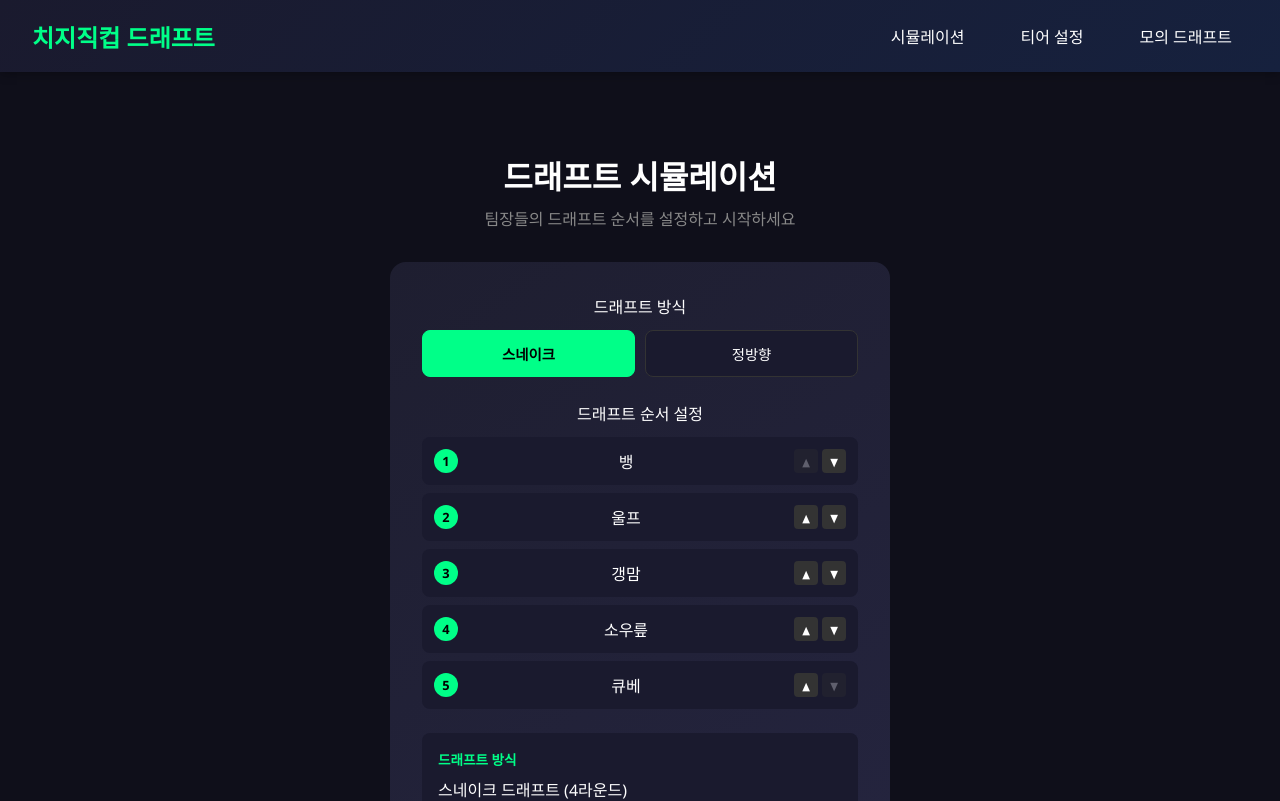
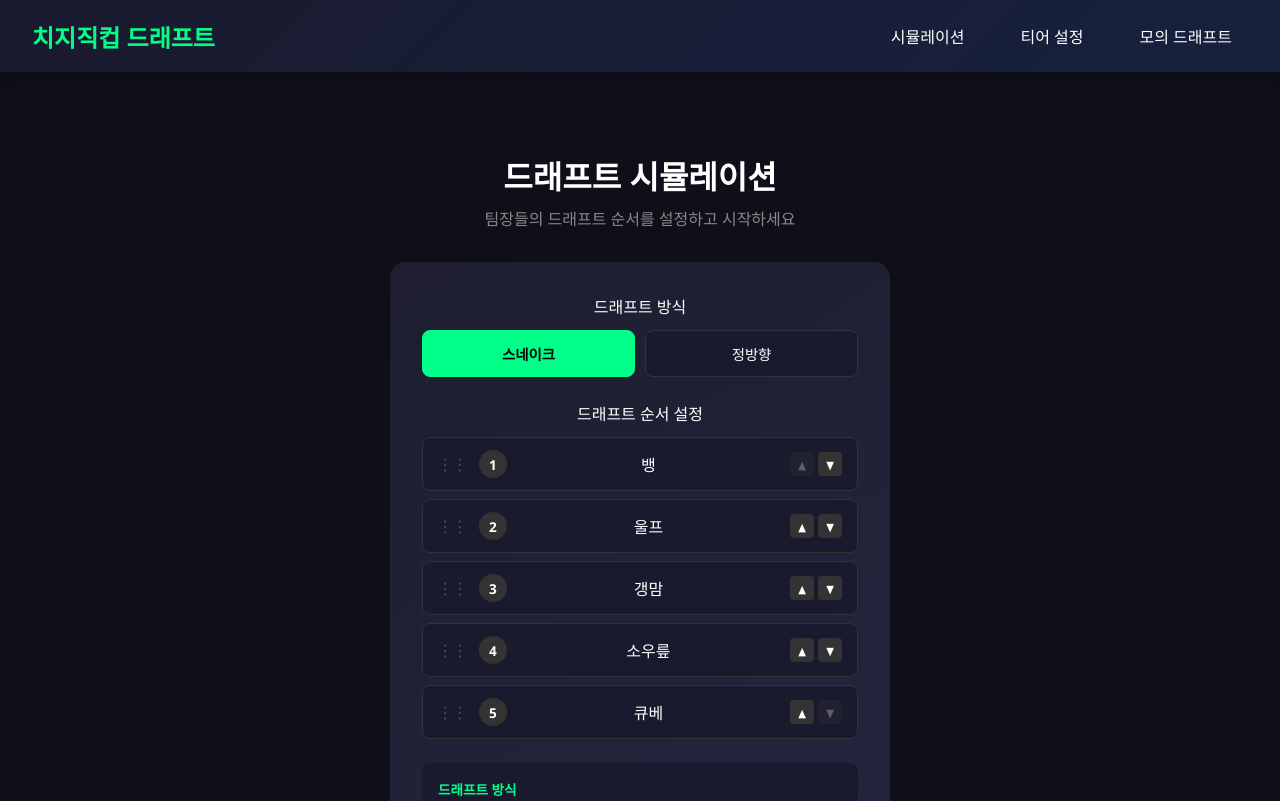
Before and after one commit to czcp-drf/chzzkcup-draft-sim, a React (Create React App) app: page / in a window 1280 px wide. Shown: the top 801 px of the page. Built offline with nearby package versions, Linux system fonts and the light colour scheme.

Commit message:
드래프트 순서 드래그 가능하게 수정

```diff
--- a/src/pages/MockDraft.css
+++ b/src/pages/MockDraft.css
@@ -87,6 +87,77 @@
   border-radius: 8px;
   border: 1px solid #333;
   transition: all 0.2s ease;
+}
+
+.captain-order-item {
+  display: flex;
+  align-items: center;
+  gap: 12px;
+  padding: 12px 15px;
+  background: #1a1a2e;
+  border-radius: 8px;
+  border: 1px solid #333;
+  cursor: grab;
+  transition: all 0.2s ease;
+}
+
+.captain-order-item:hover {
+  border-color: #00ff88;
+  background: #1f1f3a;
+}
+
+.captain-order-item:active {
+  cursor: grabbing;
+}
+
+.captain-order-item.dragging {
+  opacity: 0.5;
+  border-color: #00ff88;
+}
+
+.captain-order-item.is-user {
+  border-color: #00ff88;
+  background: #1a2a1e;
+}
+
+.captain-order-item .drag-handle {
+  color: #555;
+  font-size: 1rem;
+  cursor: grab;
+  user-select: none;
+}
+
+.captain-order-item:hover .drag-handle {
+  color: #00ff88;
+}
+
+.captain-order-item .order-number {
+  display: inline-flex;
+  align-items: center;
+  justify-content: center;
+  width: 28px;
+  height: 28px;
+  background: #333;
+  color: #fff;
+  border-radius: 50%;
+  font-weight: bold;
+  font-size: 0.85rem;
+}
+
+.captain-order-item .captain-name {
+  flex: 1;
+  color: #fff;
+  font-weight: 500;
+}
+
+.captain-order-item .user-badge {
+  margin-left: 8px;
+  padding: 2px 6px;
+  background: #00ff88;
+  color: #000;
+  border-radius: 4px;
+  font-size: 0.7rem;
+  font-weight: bold;
 }
 
 .mock-draft .captain-order-item.is-user {
--- a/src/pages/MockDraft.js
+++ b/src/pages/MockDraft.js
@@ -20,6 +20,7 @@ function MockDraft() {
   const [userTeamIndex, setUserTeamIndex] = useState(0);
   const [draftType, setDraftType] = useState('snake'); // 'snake' or 'linear'
   const [customNames, setCustomNames] = useState({});
+  const [draggedCaptain, setDraggedCaptain] = useState(null);
 
   // Load tier list from localStorage
   useEffect(() => {
@@ -235,6 +236,33 @@ function MockDraft() {
     setSelectedCaptain(null);
   };
 
+  // Drag handlers for captain order
+  const handleCaptainDragStart = (e, index) => {
+    setDraggedCaptain(index);
+    e.dataTransfer.effectAllowed = 'move';
+  };
+
+  const handleCaptainDragEnd = () => {
+    setDraggedCaptain(null);
+  };
+
+  const handleCaptainDragOver = (e) => {
+    e.preventDefault();
+    e.dataTransfer.dropEffect = 'move';
+  };
+
+  const handleCaptainDrop = (e, targetIndex) => {
+    e.preventDefault();
+    if (draggedCaptain === null || draggedCaptain === targetIndex) return;
+
+    const newOrder = [...captainOrder];
+    const [draggedItem] = newOrder.splice(draggedCaptain, 1);
+    newOrder.splice(targetIndex, 0, draggedItem);
+
+    setCaptainOrder(newOrder);
+    setDraggedCaptain(null);
+  };
+
   const isUserTurn = () => {
     return gameState === 'drafting' && getCurrentTeamIndex() === userTeamIndex;
   };
@@ -285,8 +313,14 @@ function MockDraft() {
                 {captainOrder.map((captain, index) => (
                   <div
                     key={captain.id}
-                    className={`captain-order-item ${captain.id === selectedCaptain?.id ? 'is-user' : ''}`}
+                    className={`captain-order-item ${captain.id === selectedCaptain?.id ? 'is-user' : ''} ${draggedCaptain === index ? 'dragging' : ''}`}
+                    draggable
+                    onDragStart={(e) => handleCaptainDragStart(e, index)}
+                    onDragEnd={handleCaptainDragEnd}
+                    onDragOver={handleCaptainDragOver}
+                    onDrop={(e) => handleCaptainDrop(e, index)}
                   >
+                    <div className="drag-handle">⋮⋮</div>
                     <span className="order-number">{index + 1}</span>
                     <span className="captain-name">
                       {captain.name}
@@ -414,6 +448,7 @@ function MockDraft() {
         </div>
       </div>
     </div>
+
   );
 }
 
--- a/src/pages/SimulationMode.css
+++ b/src/pages/SimulationMode.css
@@ -226,6 +226,68 @@
   font-weight: bold;
 }
 
+.captain-order-list {
+  display: flex;
+  flex-direction: column;
+  gap: 8px;
+}
+
+.captain-order-item {
+  display: flex;
+  align-items: center;
+  gap: 12px;
+  padding: 12px 15px;
+  background: #1a1a2e;
+  border-radius: 8px;
+  border: 1px solid #333;
+  cursor: grab;
+  transition: all 0.2s ease;
+}
+
+.captain-order-item:hover {
+  border-color: #00ff88;
+  background: #1f1f3a;
+}
+
+.captain-order-item:active {
+  cursor: grabbing;
+}
+
+.captain-order-item.dragging {
+  opacity: 0.5;
+  border-color: #00ff88;
+}
+
+.captain-order-item .drag-handle {
+  color: #555;
+  font-size: 1rem;
+  cursor: grab;
+  user-select: none;
+}
+
+.captain-order-item:hover .drag-handle {
+  color: #00ff88;
+}
+
+.captain-order-item .order-number {
+  display: inline-flex;
+  align-items: center;
+  justify-content: center;
+  width: 28px;
+  height: 28px;
+  background: #333;
+  color: #fff;
+  border-radius: 50%;
+  font-weight: bold;
+  font-size: 0.85rem;
+}
+
+.captain-order-item .captain-name {
+  flex: 1;
+  color: #fff;
+  font-weight: 500;
+}
+
 @keyframes pulse {
 
   0%,
--- a/src/pages/SimulationMode.js
+++ b/src/pages/SimulationMode.js
@@ -15,6 +15,7 @@ function SimulationMode() {
   const [draftOrder, setDraftOrder] = useState([]);
   const [draftType, setDraftType] = useState('snake'); // 'snake' or 'linear'
   const [customNames, setCustomNames] = useState({});
+  const [draggedCaptain, setDraggedCaptain] = useState(null);
 
   // Load custom names from localStorage
   useEffect(() => {
@@ -114,6 +115,33 @@ function SimulationMode() {
     setDraftOrder([]);
   };
 
+  // Drag handlers for captain order
+  const handleCaptainDragStart = (e, index) => {
+    setDraggedCaptain(index);
+    e.dataTransfer.effectAllowed = 'move';
+  };
+
+  const handleCaptainDragEnd = () => {
+    setDraggedCaptain(null);
+  };
+
+  const handleCaptainDragOver = (e) => {
+    e.preventDefault();
+    e.dataTransfer.dropEffect = 'move';
+  };
+
+  const handleCaptainDrop = (e, targetIndex) => {
+    e.preventDefault();
+    if (draggedCaptain === null || draggedCaptain === targetIndex) return;
+
+    const newOrder = [...captainOrder];
+    const [draggedItem] = newOrder.splice(draggedCaptain, 1);
+    newOrder.splice(targetIndex, 0, draggedItem);
+
+    setCaptainOrder(newOrder);
+    setDraggedCaptain(null);
+  };
+
   const getAllDraftedPlayers = () => {
     return teams.flatMap(team =>
       [team.TOP, team.MID, team.ADC, team.SUP].filter(p => p !== null)
@@ -161,7 +189,16 @@ function SimulationMode() {
               <label>드래프트 순서 설정</label>
               <div className="captain-order-list">
                 {captainOrder.map((captain, index) => (
-                  <div key={captain.id} className="captain-order-item">
+                  <div
+                    key={captain.id}
+                    className={`captain-order-item ${draggedCaptain === index ? 'dragging' : ''}`}
+                    draggable
+                    onDragStart={(e) => handleCaptainDragStart(e, index)}
+                    onDragEnd={handleCaptainDragEnd}
+                    onDragOver={handleCaptainDragOver}
+                    onDrop={(e) => handleCaptainDrop(e, index)}
+                  >
+                    <div className="drag-handle">⋮⋮</div>
                     <span className="order-number">{index + 1}</span>
                     <span className="captain-name">{captain.name}</span>
                     <div className="order-controls">
```
